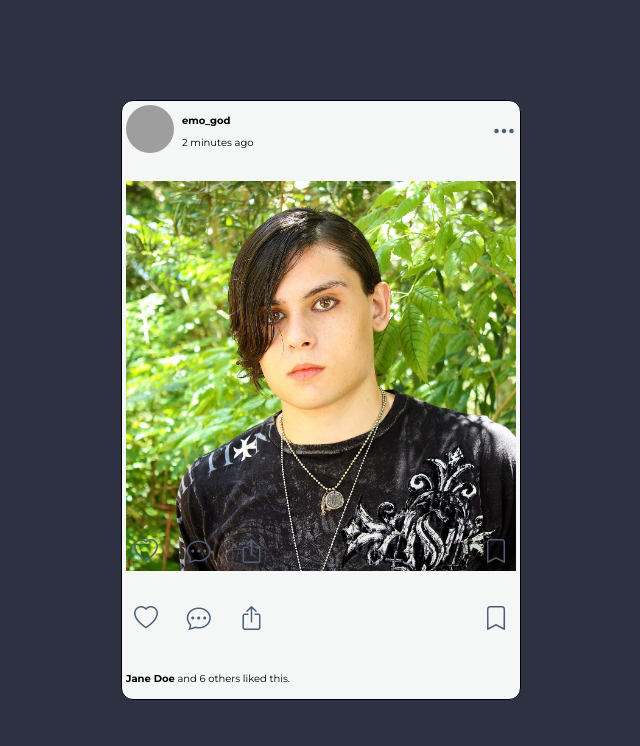
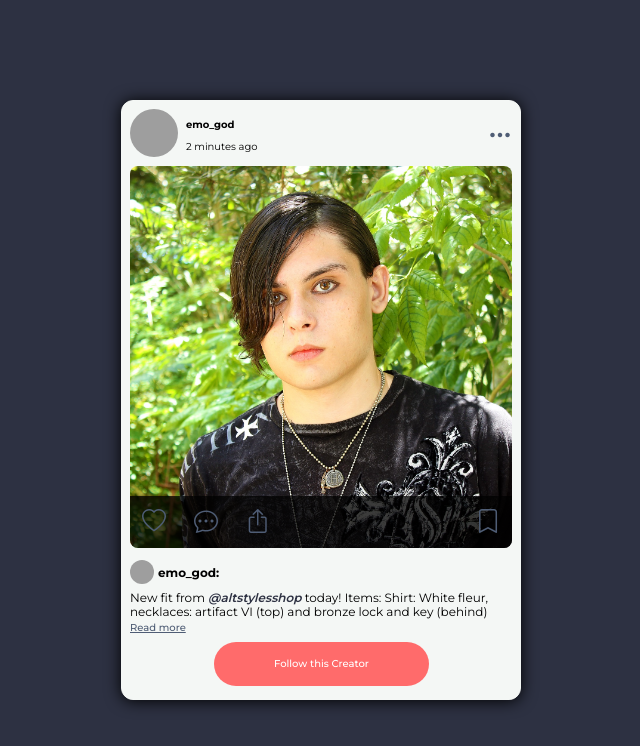
Before and after one commit to clarkson22/mediacard, a plain HTML site: page index.html in a window 1280 px wide. Shown: the whole page, without its empty margins (319-959 px from the left). Drawn offline with nearby package versions, Linux system fonts and the light colour scheme; grey boxes are pictures that could not be loaded.

Commit message:
Reshaped some divs, added card description, added follow button

```diff
--- a/index.html
+++ b/index.html
@@ -1,5 +1,5 @@
 
-<!--Color palette: https://coolors.co/2d3142-4f5d75-f4f7f5-ff6b6b-d19c1d-->
+<!-- Color palette: https://coolors.co/2d3142-4f5d75-f4f7f5-ff6b6b-d19c1d -->
 
 <!DOCTYPE html>
 <html lang="en">
@@ -50,6 +50,8 @@
                 </span>
                 <i class="bi bi-three-dots"></i>
             </div>
+
+            <div id="image">
                 <div id="image-container">
                     <img src="image1.jpg" alt="Main content">
                     <div id="image-icon-container">
@@ -65,19 +67,21 @@
                         </div>
                     </div>
                 </div>
+            </div>
 
-            <div id="image-icons">
-                <span id="buttons-left">
-                    <i class="bi bi-heart" onclick="buttonClicked(this)"></i>
-                    <i class="bi bi-chat-dots"></i>
-                    <i class="bi bi-box-arrow-up"></i>
-                </span>
-                    <span id="buttons-right">
-                        <i class="bi bi-bookmark" onclick="buttonClicked(this)"></i>
-                    </span>
+            <div id="description">
+                <div class="desc-title">
+                    <img class="avatar avatar-image" src="pfp.jpg">
+                    <p class="avatar avatar-text"><b>emo_god:</b></p>
                 </div>
-            <div id="wholiked">
-                <p><b>Jane Doe</b> and 6 others liked this.</p>
+                <div class="desc-content">
+                    <p>New fit from <i><a href="#" class="mention">@altstylesshop</a></i> today! Items: Shirt: White fleur, necklaces: artifact VI (top) and bronze lock and key (behind)</p>
+                    <a href="#" class="readmore">Read more</a>
+                </div>
+            </div>
+
+            <div id="follow-button-container">
+                <button class="follow-button"><span>Follow this Creator</span></button>
             </div>
         </div>
     </div>
--- a/style.css
+++ b/style.css
@@ -3,10 +3,18 @@
 :root{
     --background: #2D3142;
     --icon-color: #4F5D75;
+    --icon-color-light: #738095;
     --card-background: #F4F7F5;
     --text-color: #2D3142;
     --red: #FF6B6B;
     --yellow: #D19C1D;
+
+    --padding: 8px;
+    --padding-min: 4px;
+}
+
+a:not(.readmore) {
+    text-decoration: none;
 }
 
 html{
@@ -33,14 +41,15 @@ body{
 #card{
     width: 400px;
     height: 600px;
-    border: 1px solid black;
+    border: 1px solid var(--card-background);
     border-radius: 12px;
     background: var(--card-background);
     display: flex;
     flex-direction: column;
     justify-content: space-between;
     align-items: stretch;
-    padding: 4px;
+    padding: var(--padding);
+    box-shadow: 0 1px 16px rgba(0,0,0,1);
 }
 
 #creator{
@@ -70,9 +79,10 @@ body{
 }
 
 #image-container img{
-    width: 390px;
-    height: 390px;
+    width: 382px;
+    height: 382px;
     object-fit: cover;
+    border-radius: 8px;
 }
 
 #image-container{
@@ -82,14 +92,20 @@ body{
 #image-icon-container{
     left: 0;
     position: absolute;
-    top: 0;
+    bottom: 2px;
+
+    padding: var(--padding-min);
 
     width: 100%;
-    height: 100%;
+    /* height: 100%; */
 
     display: flex;
     align-items: stretch;
     justify-content: space-between;
+
+    background-color: rgba(0, 0, 0, 0.75);
+    border-radius: 0px 0px 8px 8px;
+
 }
 
 #image-icons{
@@ -108,13 +124,13 @@ body{
 #buttons-left i, #buttons-right i, #button-row i{
     font-size: 24px;
     color: var(--icon-color);
-    padding: 8px;
+    padding: var(--padding);
 }
 
 #buttons-left i:hover, #buttons-right i:hover, #button-row i:hover{
     font-size: 24px;
-    color: var(--icon-color);
-    padding: 8px;
+    color: var(--icon-color-light);
+    padding: var(--padding);
 }
 
 .bi-heart-fill{
@@ -135,3 +151,104 @@ body{
     font-size: 24px;
     color: var(--icon-color);
 }
+
+#description{
+    font-size: 1.2rem;
+    display: flex;
+    flex-direction: column;
+    justify-content: flex-start;
+}
+
+.desc-title{
+    display: flex;
+    flex-wrap: nowrap;
+    align-items: center;
+    gap: 4px;
+}
+
+.desc-content p{
+    height: 2.4em;
+    overflow: hidden;
+    margin: 0;
+}
+
+.readmore{
+    color: var(--icon-color);
+    font-weight: 500;
+    font-size: 1rem;
+}
+
+.mention{
+    text-decoration: none;
+    color: var(--text-color);
+    font-weight: 600;
+}
+
+/* .avatar{
+    display: inline;
+    vertical-align: middle;
+} */
+
+.avatar-image{
+    width: 24px;
+    height: 24px;
+    border-radius: 100%;
+}
+
+#follow-button-container{
+    display: flex;
+    justify-content: center;
+}
+
+.follow-button {
+    display: inline-block;
+    font-weight: 500;
+    margin: 4px;
+    color: rgb(255, 255, 255);
+    position: relative;
+    text-align: center;
+    background: none;
+    outline: none;
+    border: medium;
+  }
+
+.follow-button::before {
+    content: "";
+    height: 40px;
+    position: absolute;
+    bottom: -1px;
+    left: 10px;
+    right: 10px;
+    z-index: 0;
+    border-radius: 2em;
+    filter: blur(14px) brightness(0.9);
+  }
+
+.follow-button span {
+    display: inline-block;
+    transform-style: preserve-3d;
+    transition: all 0.3s ease-out 0s;
+    padding: 16px 60px;
+    border-radius: 50em;
+    position: relative;
+    z-index: 2;
+    will-change: transform, filter;
+
+    background: var(--red);
+  }
+
+.follow-button:hover {
+    color: rgb(255, 255, 255);
+  }
+
+.follow-button:hover span {
+    filter: brightness(0.9) contrast(1.2);
+    transform: scale(0.96);
+  }
+
+.follow-button:hover::before {
+    bottom: 8px;
+    filter: blur(6px) brightness(0.8);
+    left: 15px;
+    right: 15px;
+  }
```
Lines whose indentation alone changed are shown as unchanged.
